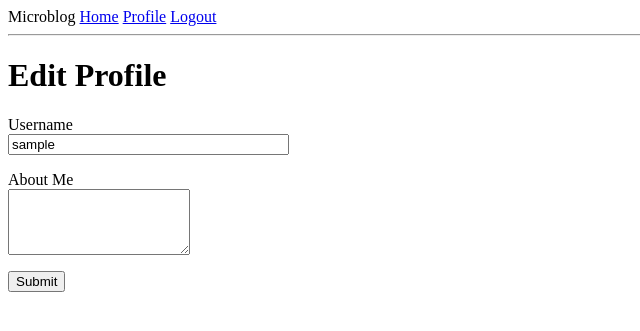
After one commit to VicentBG/TheFlaskMegaTutorial, a Flask app: page /edit_profile in a window 1280 px wide. The commit adds this page. Shown: the top 331 px of the page, without its empty margins (0-640 px from the left). Run offline with Flask 2, Linux system fonts and the light colour scheme; the visitor is signed in with stand-in values (Sample User, id 1); data comes from the database, SQL or seed files in the repository; both versions use the stored data as it was after the commit.

Commit message:
Added edit_profile

```diff
--- a/app/forms.py
+++ b/app/forms.py
@@ -1,7 +1,7 @@
 
 from flask_wtf import FlaskForm
-from wtforms import StringField, PasswordField, BooleanField, SubmitField
-from wtforms.validators import ValidationError, DataRequired, Email, EqualTo
+from wtforms import StringField, PasswordField, BooleanField, SubmitField, TextAreaField
+from wtforms.validators import ValidationError, DataRequired, Email, EqualTo, Length
 from app.models import User
 
 class LoginForm(FlaskForm):
@@ -28,3 +28,8 @@ class RegistrationForm(FlaskForm):
         user = User.query.filter_by(email=email.data).first()
         if user is not None:
             raise ValidationError('Please use a different email address.')
+
+class EditProfileForm(FlaskForm):
+    username = StringField('Username', validators=[DataRequired()])
+    about_me = TextAreaField('About Me', validators=[Length(min=0, max=140)])
+    submit = SubmitField('Submit')
--- a/app/models.py
+++ b/app/models.py
@@ -3,6 +3,7 @@ from datetime import datetime
 from app import db, login
 from werkzeug.security import generate_password_hash, check_password_hash
 from flask_login import UserMixin
+from hashlib import md5
 
 class User(UserMixin, db.Model):
     id = db.Column(db.Integer, primary_key=True)
@@ -10,6 +11,8 @@ class User(UserMixin, db.Model):
     email = db.Column(db.String(120), index=True, unique=True)
     password_hash = db.Column(db.String(128))
     posts = db.relationship('Post', backref='author', lazy='dynamic')
+    about_me = db.Column(db.String(140))
+    last_seen = db.Column(db.DateTime, default=datetime.utcnow)
 
     def __repr__(self):
         return '<User {}>'.format(self.username)
@@ -19,6 +22,10 @@ class User(UserMixin, db.Model):
 
     def check_password(self, password):
         return check_password_hash(self.password_hash, password)
+
+    def avatar(self, size):
+        digest = md5(self.email.lower().encode('utf-8')).hexdigest()
+        return 'https://www.gravatar.com/avatar/{}?d=identicon&s={}'.format(digest,size)
 
 
 @login.user_loader
--- a/app/routes.py
+++ b/app/routes.py
@@ -1,9 +1,11 @@
+
 from flask import render_template, flash, redirect, url_for, request
 from app import app, db
-from app.forms import LoginForm, RegistrationForm
+from app.forms import LoginForm, RegistrationForm, EditProfileForm
 from flask_login import current_user, login_user, logout_user, login_required
 from app.models import User
 from werkzeug.urls import url_parse
+from datetime import datetime
 
 @app.route('/')
 @app.route('/index')
@@ -56,3 +58,34 @@ def register():
         flash('Congratulations, you are now a registered user!')
         return redirect(url_for('login'))
     return render_template('register.html', title='Register', form=form)
+
+@app.route('/user/<username>')
+@login_required
+def user(username):
+    user = User.query.filter_by(username=username).first_or_404()
+    posts = [
+        {'author': user, 'body': 'Test post #1'},
+        {'author': user, 'body': 'Test post #2'}
+    ]
+    return render_template('user.html', user=user, posts=posts)
+
+@app.before_request
+def before_request():
+    if current_user.is_authenticated:
+        current_user.last_seen = datetime.utcnow()
+        db.session.commit()
+
+@app.route('/edit_profile', methods=['GET', 'POST'])
+@login_required
+def edit_profile():
+    form = EditProfileForm()
+    if form.validate_on_submit():
+        current_user.username = form.username.data
+        current_user.about_me = form.about_me.data
+        db.session.commit()
+        flash('Your changes have been saved.')
+        return redirect(url_for('edit_profile'))
+    elif request.method == 'GET':
+        form.username.data = current_user.username
+        form.about_me.data = current_user.about_me
+    return render_template('edit_profile.html', title='Edit Profile', form=form)
--- a/app/templates/base.html
+++ b/app/templates/base.html
@@ -13,6 +13,7 @@
       {% if current_user.is_anonymous %}
       <a href="{{ url_for('login') }}">Login</a>
       {% else %}
+      <a href="{{ url_for('user', username=current_user.username) }}">Profile</a>
       <a href="{{ url_for('logout') }}">Logout</a>
       {% endif %}
      </div>
--- /dev/null
+++ b/app/templates/edit_profile.html
@@ -0,0 +1,24 @@
+
+{% extends "base.html" %}
+
+{% block content %}
+    <h1>Edit Profile</h1>
+    <form action="" method="post">
+      {{ form.hidden_tag() }}
+      <p>
+	{{ form.username.label }}<br>
+	{{ form.username(size=32) }}<br>
+	{% for error in form.username.errors %}
+	<span style="color: red;">[{{ error }}]</span>
+	{% endfor %}
+      </p>
+      <p>
+	{{ form.about_me.label }}<br>
+	{{ form.about_me(col=50, rows=4) }}<br>
+	{% for error in form.about_me.errors %}
+	<span style="color: red;">[{{ error }}]</span>
+	{% endfor %}
+      </p>
+      <p>{{ form.submit() }}</p>
+    </form>
+{% endblock %}
```
Also changed, not shown: app/templates/_post.html (added, +7 -0 lines), app/templates/user.html (added, +22 -0 lines), migrations/versions/177e68f67049_new_fields_in_user_model.py (added, +30 -0 lines), app.db.
